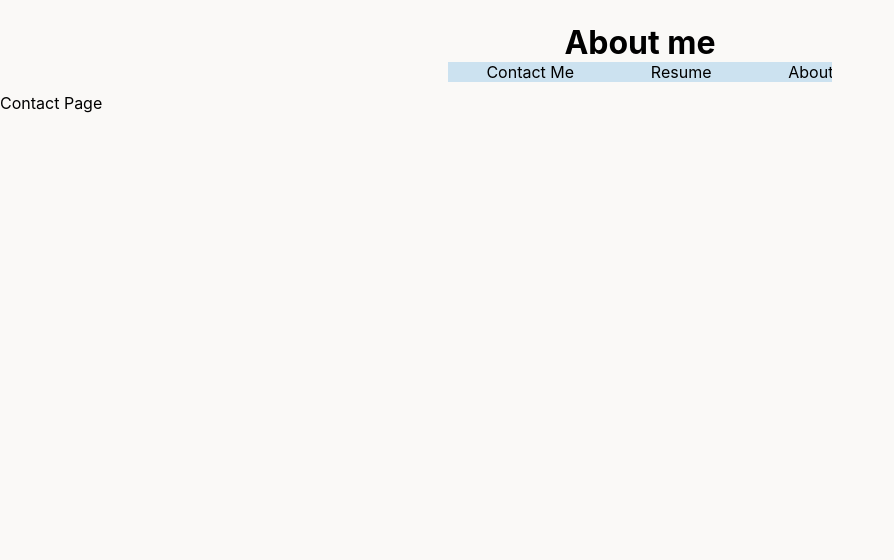
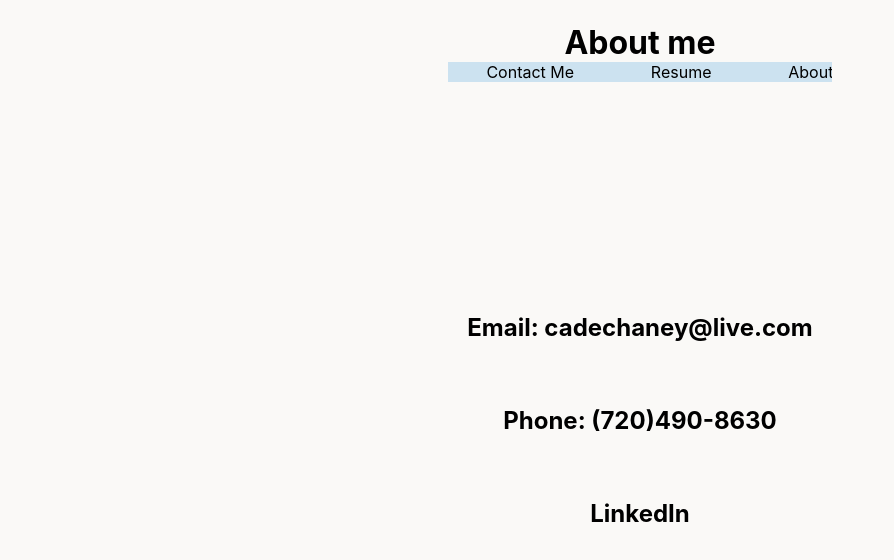
Before and after one commit to cadechaney/personal-profile, a React (Create React App) app: page / in a window 1280 px wide. Shown: the top 560 px of the page, without its empty margins (0-894 px from the left). Built offline with nearby package versions, Linux system fonts and the light colour scheme.

Commit message:
Add contact information

```diff
--- a/src/components/App/App.tsx
+++ b/src/components/App/App.tsx
@@ -1,4 +1,5 @@
 import React from 'react';
+
 import './App.css';
 import Header from '../Header/Header'
 import AboutMe from '../AboutMe/AboutMe'
--- a/src/components/ContactMe/ContactMe.css
+++ b/src/components/ContactMe/ContactMe.css
@@ -0,0 +1,23 @@
+
+.contact-info {
+  height: 90vh;
+  width: 100%;
+  display: flex;
+  flex-direction: column;
+  justify-content: center;
+  align-items: center;
+  /* border: solid green;; */
+}
+
+.info-detail {
+  margin-bottom: 5%;
+}
+
+.linkedin-link {
+  color: black;
+  text-decoration: none;
+}
+
+.linkedin-link:hover {
+  color: blue;
+}
--- a/src/components/ContactMe/ContactMe.tsx
+++ b/src/components/ContactMe/ContactMe.tsx
@@ -2,9 +2,13 @@ import './ContactMe.css'
 
 function ContactMe() {
   return (
-    <>
-      <p>Contact Page</p>
-    </>
+    <div className='contact-info'>
+      <h2 className='info-detail'>Email: cadechaney@live.com</h2>
+      <h2 className='info-detail'>Phone: (720)490-8630</h2>
+      <h2 className='info-detail'>
+        <a href="https://www.linkedin.com/in/jonathan-chaney-a333ba235/" className='linkedin-link'>LinkedIn</a>
+      </h2>
+    </div>
   )
 }
 
```
